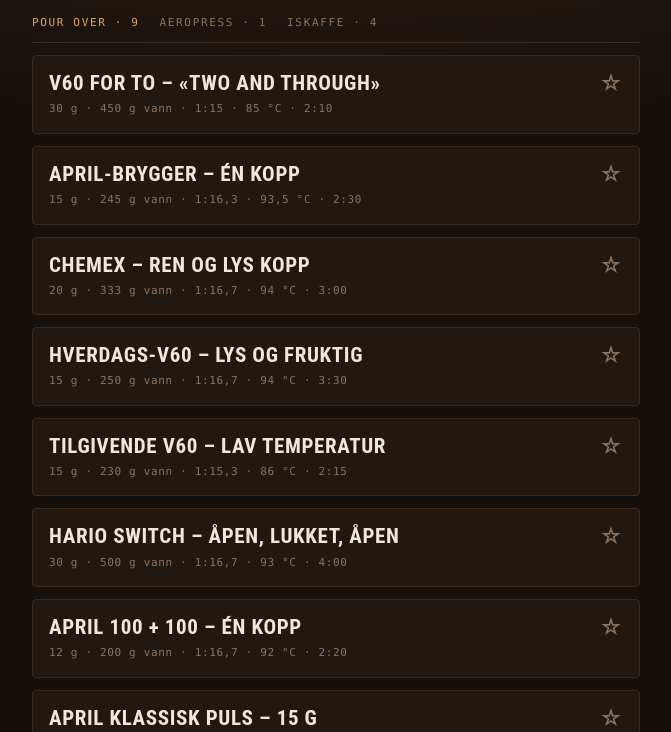
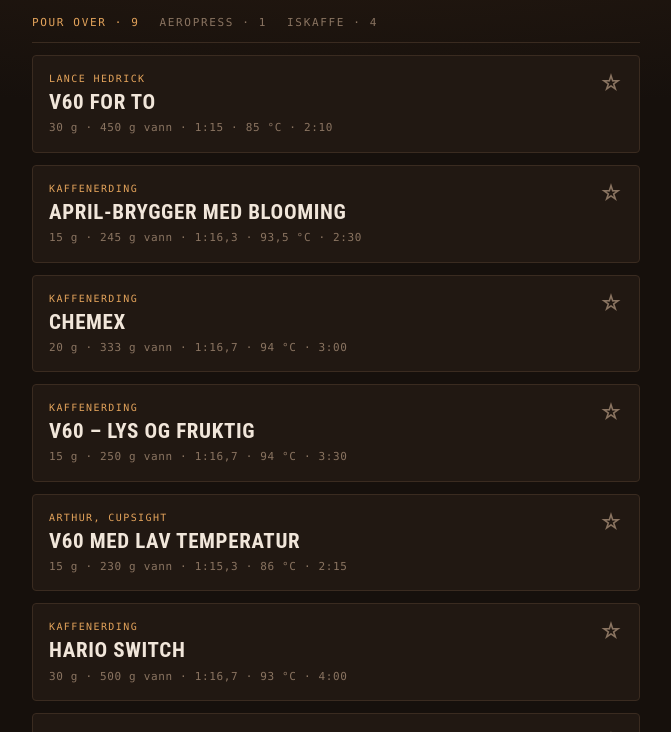
Before and after one commit to rob83dh/Oppskrifter, a plain HTML site: page kaffe.html in a window 1280 px wide. Shown: the part 68-800 px from the top of the page, without its empty margins (304-975 px from the left). Drawn offline with Linux system fonts and the light colour scheme.

Commit message:
Kaffe: kortere titler med kilde over, tidslinjen under timerpanelet
Co-Authored-By: Claude Opus 5.5 <noreply@anthropic.com>

```diff
--- a/kaffe.html
+++ b/kaffe.html
@@ -65,8 +65,10 @@ header h1{flex:1;margin:0;font-family:var(--disp);font-size:28px;font-weight:600
  font-size:22px;line-height:1;color:var(--svak);padding:0}
 .stjerne[aria-pressed="true"]{color:var(--crema)}
 .tittelrad{display:flex;align-items:flex-start;gap:10px;margin:20px 0 4px}
-.tittelrad .tittel{flex:1;margin:0}
+.tittelrad > div{flex:1}
+.tittelrad .tittel{margin:0}
 .tittelrad .stjerne{margin-top:0}
+.fra{font-family:var(--mono);font-size:10px;letter-spacing:.14em;text-transform:uppercase;color:var(--crema);margin-bottom:4px}
 .kort .tit{font-family:var(--disp);font-size:21px;font-weight:600;letter-spacing:.03em;text-transform:uppercase;line-height:1.15}
 .kort .und{font-family:var(--mono);font-size:11px;letter-spacing:.06em;color:var(--svak);margin-top:6px}
 .tom{color:var(--svak);font-size:14px;padding:26px 2px}
@@ -111,7 +113,7 @@ ol.steg li.gjort .node{background:var(--gronn);border-color:var(--gronn)}
 .flagg{color:var(--crema)}
 
 /* bryggepanel */
-.panel{position:sticky;bottom:0;margin:22px -16px 0;padding:14px 16px calc(14px + env(safe-area-inset-bottom));
+.panel{position:sticky;bottom:0;z-index:5;margin:22px -16px 0;padding:14px 16px calc(14px + env(safe-area-inset-bottom));
  background:rgba(22,16,12,.94);backdrop-filter:blur(8px);-webkit-backdrop-filter:blur(8px);border-top:1px solid var(--linje)}
 .klokke{display:flex;align-items:baseline;justify-content:space-between;gap:12px}
 .klokke .ur{font-family:var(--mono);font-size:44px;font-weight:300;letter-spacing:.02em;line-height:1;font-variant-numeric:tabular-nums}
@@ -164,7 +166,8 @@ var OPPSKRIFTER = [
   {
     id: 'v60-for-to',
     metode: 'pourover',
-    navn: 'V60 for to – «Two and Through»',
+    navn: 'V60 for to',
+    fra: 'Lance Hedrick',
     kort: 'Stor dose i V60, fire hellinger, ferdig på 2:10',
     kilde: 'Instagram-reel (14. nov. 2026, 3 likes), etter Lance Hedricks «Two and Through»',
     lenke: 'https://www.instagram.com/reel/Dfti8SHxEdm/',
@@ -194,7 +197,8 @@ var OPPSKRIFTER = [
   {
     id: 'april-en-kopp',
     metode: 'pourover',
-    navn: 'April-brygger – én kopp',
+    navn: 'April-brygger med blooming',
+    fra: 'Kaffenerding',
     kort: 'Flatbunnet trakt, blooming og tre hellinger, ferdig på 2:30',
     kilde: 'Facebook-video «Kaffenerding» (8. nov. 2026)',
     lenke: 'https://www.facebook.com/watch/?v=1175801388172446',
@@ -226,7 +230,8 @@ var OPPSKRIFTER = [
   {
     id: 'chemex',
     metode: 'pourover',
-    navn: 'Chemex – ren og lys kopp',
+    navn: 'Chemex',
+    fra: 'Kaffenerding',
     kort: 'Grov kvern, blooming og tre hellinger, ca. 3 min',
     kilde: 'Facebook-video «Kaffenerding» episode 10 (4. okt. 2026)',
     lenke: 'https://www.facebook.com/watch/?v=28220681587573904',
@@ -259,7 +264,8 @@ var OPPSKRIFTER = [
   {
     id: 'hverdags-v60',
     metode: 'pourover',
-    navn: 'Hverdags-V60 – lys og fruktig',
+    navn: 'V60 – lys og fruktig',
+    fra: 'Kaffenerding',
     kort: 'Hans daglige kopp: 15 g, blooming og tre hellinger',
     kilde: 'Facebook-video «Kaffenerding» del 1 (6. aug. 2026)',
     lenke: 'https://www.facebook.com/watch/?v=2227369524726092',
@@ -289,7 +295,8 @@ var OPPSKRIFTER = [
   {
     id: 'v60-tilgivende',
     metode: 'pourover',
-    navn: 'Tilgivende V60 – lav temperatur',
+    navn: 'V60 med lav temperatur',
+    fra: 'Arthur, Cupsight',
     kort: 'Blooming og to hellinger, 15 g til 230 g på 86 °C',
     kilde: 'Instagram-reel av Arthur (Cupsight), 31. okt. 2026, 1 148 likes',
     lenke: 'https://www.instagram.com/reel/DfKxmbzB52t/',
@@ -309,7 +316,7 @@ var OPPSKRIFTER = [
       {t: 135, slutt: true, tekst: 'Gjennomrent', hvordan: 'Målet er gjennomrent mellom 1:45 og 2:30.'}
     ],
     notat: [
-      'Han kaller den veldig tilgivende: to hellinger etter bloomingen gir nok kontakttid uten at du må kverne fint.',
+      'Han kaller den «forgiving»: den tåler at kverna ikke er helt riktig innstilt, fordi to hellinger etter bloomingen gir nok kontakttid uten at du må kverne fint.',
       '<span class="flagg">Merk:</span> siste helling starter når det slutter å dryppe tett, ikke på et fast tidspunkt. 1:15 og gjennomrent ved 2:15 er anslag – vekta vises ikke i videoen.',
       'Lav temperatur (85–88 °C) passer særlig godt til vaskede kaffer.'
     ]
@@ -317,7 +324,8 @@ var OPPSKRIFTER = [
   {
     id: 'hario-switch',
     metode: 'pourover',
-    navn: 'Hario Switch – åpen, lukket, åpen',
+    navn: 'Hario Switch',
+    fra: 'Kaffenerding',
     kort: '30 g til 500 g: halvparten gjennom, resten trekker lukket',
     kilde: 'Facebook-video «Kaffenerding» del 2 (9. aug. 2026)',
     lenke: 'https://www.facebook.com/watch/?v=2067895341268562',
@@ -347,7 +355,8 @@ var OPPSKRIFTER = [
   {
     id: 'aeropress-invertert',
     metode: 'aeropress',
-    navn: 'AeroPress invertert – mørk og fyldig',
+    navn: 'AeroPress opp ned',
+    fra: 'Kaffenerding',
     kort: '12 g til 200 g, 97 °C, ingen blooming, press etter ca. 2 min',
     kilde: 'Facebook-video «Kaffenerding» episode 3 (16. aug. 2026)',
     lenke: 'https://www.facebook.com/watch/?v=1691521202973938',
@@ -375,7 +384,8 @@ var OPPSKRIFTER = [
   {
     id: 'april-100-100',
     metode: 'pourover',
-    navn: 'April 100 + 100 – én kopp',
+    navn: 'April-brygger – én kopp',
+    fra: 'April Coffee Roasters',
     kort: 'April Coffee Roasters sin grunnoppskrift: 12 g, to hellinger',
     kilde: 'April Coffee Roasters (via Google-oppsummering)',
     lenke: 'https://www.aprilcoffeeroasters.com/',
@@ -401,7 +411,8 @@ var OPPSKRIFTER = [
   {
     id: 'april-puls',
     metode: 'pourover',
-    navn: 'April klassisk puls – 15 g',
+    navn: 'April-brygger – små hellinger',
+    fra: 'April Coffee Roasters',
     kort: 'Blooming og fire små spiralhellinger à 50 g',
     kilde: 'April Coffee Roasters (via Google-oppsummering)',
     lenke: 'https://www.aprilcoffeeroasters.com/',
@@ -429,7 +440,8 @@ var OPPSKRIFTER = [
   {
     id: 'april-24-400',
     metode: 'pourover',
-    navn: 'April stor porsjon – 24 g',
+    navn: 'April-brygger – stor porsjon',
+    fra: 'April Coffee Roasters',
     kort: 'Fire hellinger à 100 g, 60 g i sirkler og 40 g i midten',
     kilde: 'April Coffee Roasters (via Google-oppsummering)',
     lenke: 'https://www.aprilcoffeeroasters.com/',
@@ -456,7 +468,8 @@ var OPPSKRIFTER = [
   {
     id: 'japansk-iskaffe',
     metode: 'iskaffe',
-    navn: 'Japansk iskaffe – X Coffee',
+    navn: 'Iskaffe rett på is',
+    fra: 'X Coffee, Japan',
     kort: 'Sterk pour over rett på is: 17 g, 150 g vann, ferdig på 2:30',
     kilde: 'Oppskriftskort fra X Coffee, Japan',
     kaffe: 17, vann: 150, temp: '85–90 °C',
@@ -484,7 +497,8 @@ var OPPSKRIFTER = [
   {
     id: 'tim-wendelboe-iskaffe',
     metode: 'iskaffe',
-    navn: 'Iskaffe – Tim Wendelboe',
+    navn: 'Iskaffe kjølt i kjøleskap',
+    fra: 'Tim Wendelboe',
     kort: 'Varm V60 med litt sukker, kjølt i kjøleskapet og servert i vinglass',
     kilde: 'Tim Wendelboe, «How to make iced coffee»',
     lenke: 'https://timwendelboe.no/pages/how-to-make-iced-coffee',
@@ -512,7 +526,8 @@ var OPPSKRIFTER = [
   {
     id: 'hario-cold-brew',
     metode: 'iskaffe',
-    navn: 'Cold brew – Hario Filter-in Bottle',
+    navn: 'Cold brew i flaske',
+    fra: 'Hario',
     kort: 'Standard cold brew: 55 g til 700 g vann, 8 timer i kjøleskapet',
     kilde: 'Hario Europe, «Standard Cold Brew Coffee» (2022)',
     lenke: 'https://www.hario-europe.com/blogs/hario-community/cold-brew-recipes',
@@ -537,6 +552,7 @@ var OPPSKRIFTER = [
     id: 'islatte-pa-melk',
     metode: 'iskaffe',
     navn: 'Islatte trukket på melk',
+    fra: 'Kaffenerding',
     kort: 'Grovmalt kaffe rett i kald melk, et døgn i kjøleskapet',
     kilde: 'Facebook-video «Kaffenerding» (11. okt. 2026)',
     lenke: 'https://www.facebook.com/watch/?v=1120042567652627',
@@ -594,7 +610,7 @@ function tegnListe(){
   var liste = OPPSKRIFTER.filter(function(o){ return o.metode === aktivMetode; });
   $('kortene').innerHTML = liste.length ? liste.map(function(o){
     return '<div class="kort' + (erFav(o.id) ? ' fav' : '') + '" role="link" tabindex="0" data-id="' + o.id + '">' +
-      '<div class="midt"><div class="tit">' + o.navn + '</div>' +
+      '<div class="midt">' + (o.fra ? '<div class="fra">' + o.fra + '</div>' : '') + '<div class="tit">' + o.navn + '</div>' +
       '<div class="und">' + o.kaffe + ' g · ' + o.vann + ' g ' + (o.vaeske || 'vann').toLowerCase() + ' · ' + ratio(o) + ' · ' + o.temp +
       ' · ' + (lang(o) ? varighet(o.steg[o.steg.length - 1].t) : mmss(o.steg[o.steg.length - 1].t)) + '</div></div>' +
       stjerneHtml(o.id) + '</div>';
@@ -643,7 +659,7 @@ function tegnDetalj(){
   }).join('');
 
   $('detalj').innerHTML =
-    '<div class="tittelrad"><div class="tittel">' + o.navn + '</div>' + stjerneHtml(o.id) + '</div>' +
+    '<div class="tittelrad"><div><div class="fra">' + (o.fra || '') + '</div><div class="tittel">' + o.navn + '</div></div>' + stjerneHtml(o.id) + '</div>' +
     '<div class="kilde">' + (o.lenke ? '<a href="' + o.lenke + '" target="_blank" rel="noopener">' + o.kilde + '</a>' : o.kilde) + '</div>' +
     '<div class="tall">' +
       '<div class="t"><i>Kaffe</i><b>' + dose + ' g</b></div>' +
```
